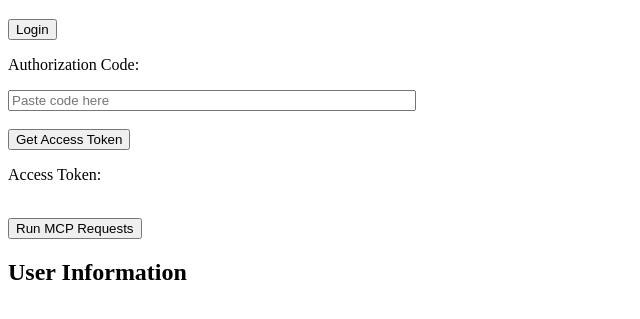
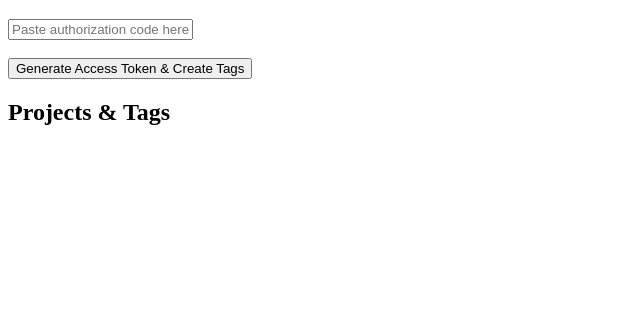
Before and after one commit to nikhilkaushik12345/mixpanel, a website: page public/index.html in a window 1280 px wide. Shown: the part 61-380 px from the top of the page, without its empty margins (0-640 px from the left). Drawn offline with Linux system fonts and the light colour scheme.

Commit message:
Update index.html

```diff
--- a/public/index.html
+++ b/public/index.html
@@ -4,83 +4,69 @@
 <meta charset="UTF-8">
 <meta name="viewport" content="width=device-width, initial-scale=1.0">
 <title>Login with Mixpanel</title>
+<script>
+async function exchangeCode() {
+  const code = document.getElementById("auth-code").value.trim();
 
-<script>
-function loginWithMixpanel() {
-  const authUrl =
-    "https://mixpanel.com/oauth/authorize" +
-    "?client_id=7Zcm8MIcu6LO1UnyNc26xcvjgiTvxmqnXz1flAes" +
-    "&redirect_uri=" + encodeURIComponent("http://localhost:8000/callback") +
-    "&response_type=code" +
-    "&code_challenge=QH_C1pgDH6hLTwHtRDjw0KvPvt02uPrenrA5zQcuhKQ" +
-    "&code_challenge_method=S256";
-
-  window.open(authUrl, "mixpanel_oauth", "width=600,height=700");
-}
-
-// Step 1: Exchange code for access token
-async function getAccessToken() {
-  const code = document.getElementById("auth-code").value.trim();
-  if (!code) return alert("Paste authorization code first!");
+  if (!code) {
+    alert("Authorization code required");
+    return;
+  }
 
   try {
-    const res = await fetch("/get-token", {
+    // 1️⃣ Generate Access Token
+    const tokenRes = await fetch("/exchange", {
       method: "POST",
       headers: { "Content-Type": "application/json" },
       body: JSON.stringify({ code })
     });
-    const data = await res.json();
-    if (data.access_token) {
-      document.getElementById("access-token").textContent = data.access_token;
-      alert("Access Token retrieved! Now you can run MCP requests.");
-    } else {
-      document.getElementById("access-token").textContent =
-        "Error: " + JSON.stringify(data);
+
+    const tokenData = await tokenRes.json();
+
+    if (!tokenData.access_token) {
+      document.getElementById("authorization-code").textContent = "Error generating token";
+      document.getElementById("user-info").textContent = JSON.stringify(tokenData, null, 2);
+      return;
     }
+
+    const accessToken = tokenData.access_token;
+    document.getElementById("authorization-code").textContent = "Access Token: " + accessToken;
+
+    // 2️⃣ Get projects and create tags
+    const projectsRes = await fetch("/projects", {
+      method: "POST",
+      headers: {
+        "Content-Type": "application/json",
+      },
+      body: JSON.stringify({ access_token: accessToken })
+    });
+
+    const projectsData = await projectsRes.json();
+    document.getElementById("user-info").textContent = JSON.stringify(projectsData, null, 2);
+
   } catch (err) {
-    document.getElementById("access-token").textContent = "Error: " + err;
+    document.getElementById("authorization-code").textContent = "Error: " + err;
   }
 }
 
-// Step 2: Run MCP requests
-async function runMCPRequests() {
-  const token = document.getElementById("access-token").textContent.trim();
-  if (!token || token.startsWith("Error")) return alert("Get access token first!");
-
-  try {
-    const res = await fetch("/run-mcp", {
-      method: "POST",
-      headers: { "Content-Type": "application/json" },
-      body: JSON.stringify({ access_token: token })
-    });
-    const data = await res.json();
-    document.getElementById("user-info").textContent = JSON.stringify(data, null, 2);
-  } catch (err) {
-    document.getElementById("user-info").textContent = "Error: " + err;
+window.onload = () => {
+  const urlParams = new URLSearchParams(window.location.search);
+  const code = urlParams.get('code');
+  if (code) {
+    document.getElementById("auth-code").value = code;
   }
-}
+};
 </script>
 </head>
 <body>
-
 <h1>Login with Mixpanel</h1>
 
-<button onclick="loginWithMixpanel()">Login</button>
+<input type="text" id="auth-code" placeholder="Paste authorization code here" />
+<br><br>
+<button onclick="exchangeCode()">Generate Access Token & Create Tags</button>
 
-<p>Authorization Code:</p>
-<input type="text" id="auth-code" placeholder="Paste code here" style="width: 400px;" />
-
-<br><br>
-<button onclick="getAccessToken()">Get Access Token</button>
-
-<p>Access Token:</p>
-<pre id="access-token"></pre>
-
-<br>
-<button onclick="runMCPRequests()">Run MCP Requests</button>
-
-<h2>User Information</h2>
+<p id="authorization-code"></p>
+<h2>Projects & Tags</h2>
 <pre id="user-info"></pre>
-
 </body>
 </html>
```
